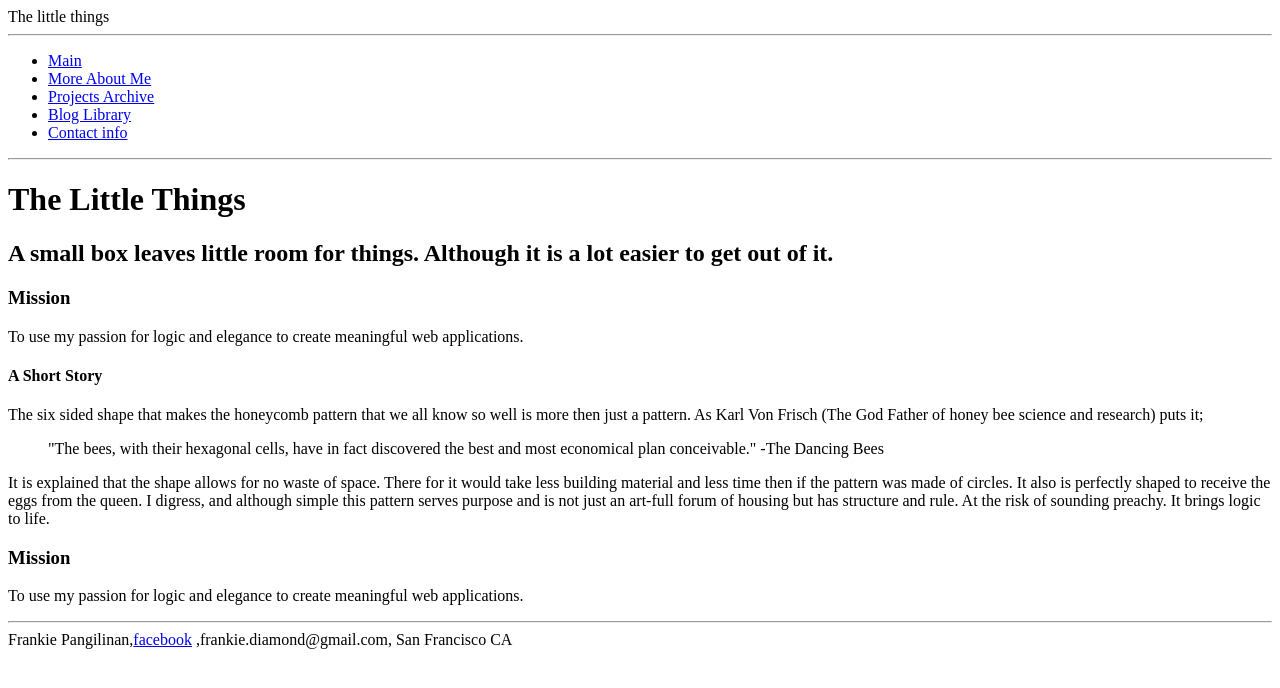
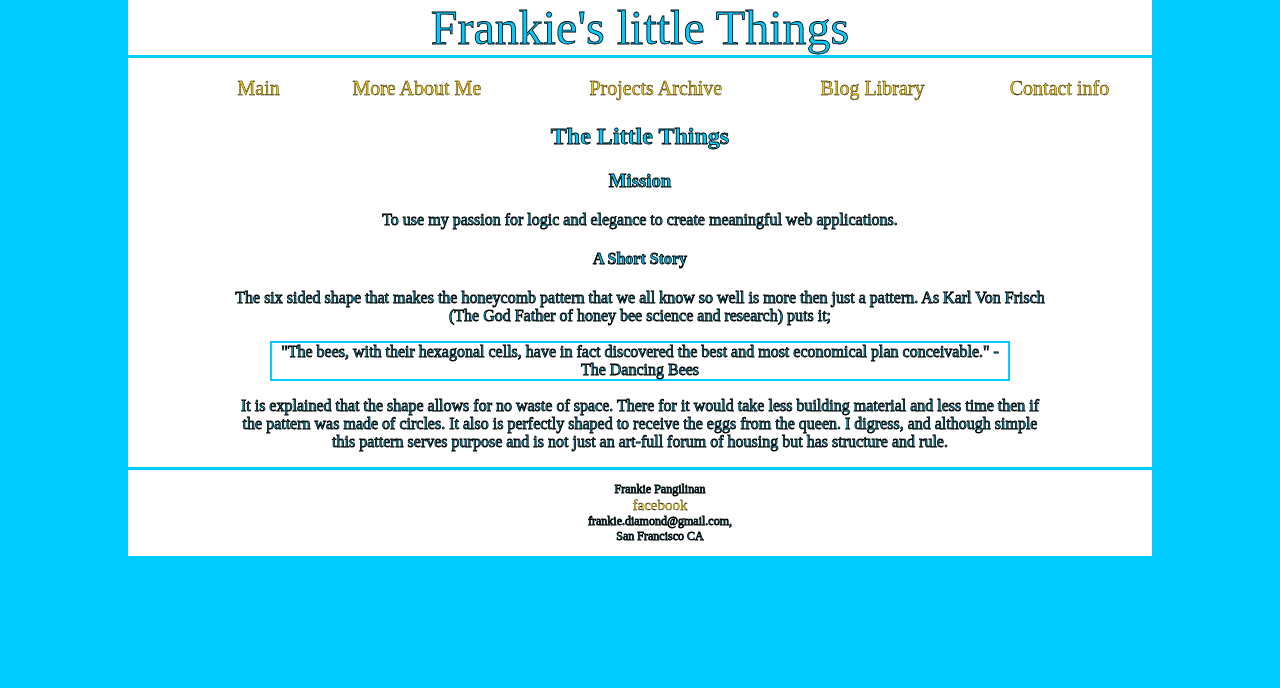
Before and after one commit to frankiebee/frankiebee.github.io, a plain HTML site: page index.html in a window 1280 px wide. Drawn offline with Linux system fonts and the light colour scheme.

Commit message:
Add css and files

```diff
--- a/index.html
+++ b/index.html
@@ -3,46 +3,53 @@
 <head>
   <meta charset="UTF-8">
   <title>The Main Event</title>
-
+  <link rel="stylesheet" type="text/css" href="stylesheets/default.css">
 </head>
 <body>
-  <header>The little things</header>
-  <hr>
+  <header>Frankie's little Things</header>
+  <nav>
     <ul>
-    <li><a href ='http://frankiebee.github.io/'> Main</a></li>
-    <li><a href ='#'> More About Me</a></li>
-    <li><a href ='#'> Projects Archive</a></li>
-    <li><a href ='http://frankiebee.github.io/blog/blog-index.html'> Blog Library </a></li>
-    <li><a href ='#'> Contact info</a></li>
+      <table>
+        <tr>
+          <td><li><a href ='http://frankiebee.github.io/'> Main</a></li></td>
+          <td><li><a href ='#'> More About Me</a></li></td>
+          <td><li><a href ='#'> Projects Archive</a></li></td>
+          <td><li><a href ='http://frankiebee.github.io/blog/blog-index.html'> Blog Library </a></li></td>
+          <td><li><a href ='#'> Contact info</a></li></td>
+        </tr>
+      </table>
     </ul>
-  <hr>
-
-<!--<img src = 'img/sidebar-img.png'>LEFT column img
-<img src = 'img/sidebar-img-right.png'>RIGHT column img -->
+  </nav>
+<body>
+<!--<img src = 'img/sidebar-img.png' id = 'sleft'>LEFT column img
+<img src = 'img/sidebar-img-right.png' id = 'sright'>RIGHT column img -->
+  <article>
     <h1>The Little Things</h1>
 
-  <h2>A small box leaves little room for things. Although it is a lot easier to get out of it.
-  </h2>
-
-  <h3>Mission</h3>
+    <h3 >Mission</h3>
       <p>To use my passion for logic and elegance to create meaningful web applications.</p>
 
-  <article>
     <h4>A Short Story</h4>
       <p>
         The six sided shape that makes the honeycomb pattern that we all know so well is more then just a pattern. As Karl Von Frisch (The God Father of honey bee science and research) puts it;
       </p>
-    <blockquote>
+      <blockquote class = "box">
         "The bees, with their hexagonal cells, have in fact discovered the best and most economical plan conceivable." -The Dancing Bees
       </blockquote>
       <p>
-        It is explained that the shape allows for no waste of space. There for it would take less building material and less time then if the pattern was made of circles. It also is perfectly shaped to receive the eggs from the queen. I digress, and although simple this pattern serves purpose and is not just an art-full forum of housing but has structure and rule. At the risk of sounding preachy. It brings logic to life.
+        It is explained that the shape allows for no waste of space. There for it would take less building material and less time then if the pattern was made of circles. It also is perfectly shaped to receive the eggs from the queen. I digress, and although simple this pattern serves purpose and is not just an art-full forum of housing but has structure and rule.
       </p>
   </article>
-  <h3>Mission</h3>
-    <p>To use my passion for logic and elegance to create meaningful web applications.</p>
 
-<hr>
-<footer>Frankie Pangilinan,<a href = "https://www.facebook.com/frankie.pangilinan.9">facebook</a> ,frankie.diamond@gmail.com, San Francisco CA</footer>
+
+<footer>
+  <ul>
+    <li>Frankie Pangilinan</li>
+    <li><a href = "https://www.facebook.com/frankie.pangilinan.9">facebook</a> </li>
+    <li>frankie.diamond@gmail.com, </li>
+    <li>San Francisco CA</li>
+  </ul>
+  </footer>
+
 </body>
 </html>
--- /dev/null
+++ b/stylesheets/default.css
@@ -0,0 +1,65 @@
+html{
+  font-family: "OpenDyslexicAlta-Regular";
+  background-color: #00ccff;
+  color: #00ccff;
+  -webkit-text-stroke: 0.05em black;
+}
+a {
+  text-decoration: blink;
+  color: #ffcc00;
+  -webkit-text-stroke: 0.02em #000000;
+  font-size: 1.25em;
+}
+header{
+  text-align: center;
+  font-size: 3em;
+}
+nav{
+  align-items: center;
+  border-top: solid;
+}
+body{
+  background: #ffffff;
+  margin-top: 0;
+  margin-left: 10%;
+  margin-right: 10%;
+  margin-bottom: 0;
+  position: fixed;
+}
+article{
+  color:#00ccff;
+  margin-left: 10%;
+  margin-right: 10%;
+  text-align: center;
+}
+p{
+  text-align: center;
+}
+
+
+table{
+  align-items: center;
+  width: 100%;
+  table-layout: initial;
+  padding-left: 5%;
+}
+tbody{
+  border-bottom-width: 0.5em;
+  width: 15%;
+}
+ul{
+  text-align: center;
+  list-style-type: none;
+}
+footer{
+  border-top: solid;
+  font-size: 0.75em;
+}
+
+
+.box{
+  border: solid;
+  border-width: 2px;
+  border-style: solid;
+
+}
```
Also changed, not shown: stylesheets/OpenDyslexicAlta-Regular.otf (added), 1 other file. Lines whose indentation alone changed are shown as unchanged.
